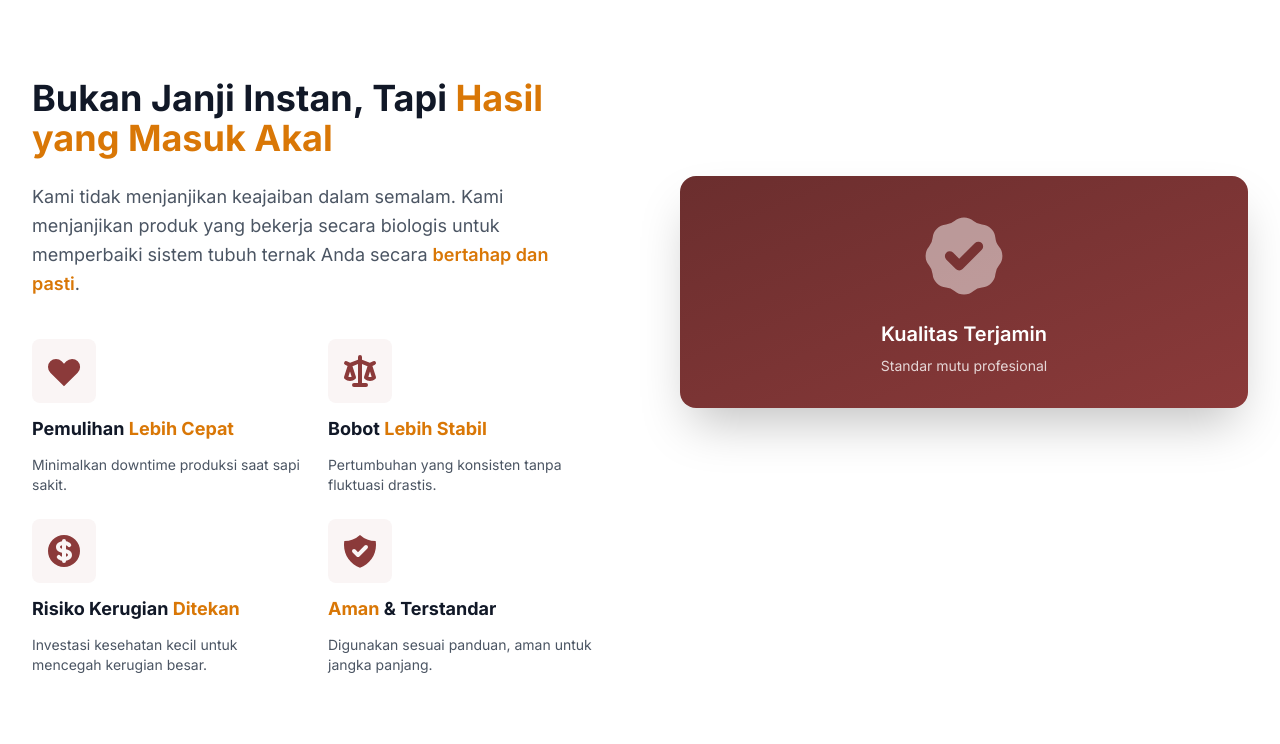
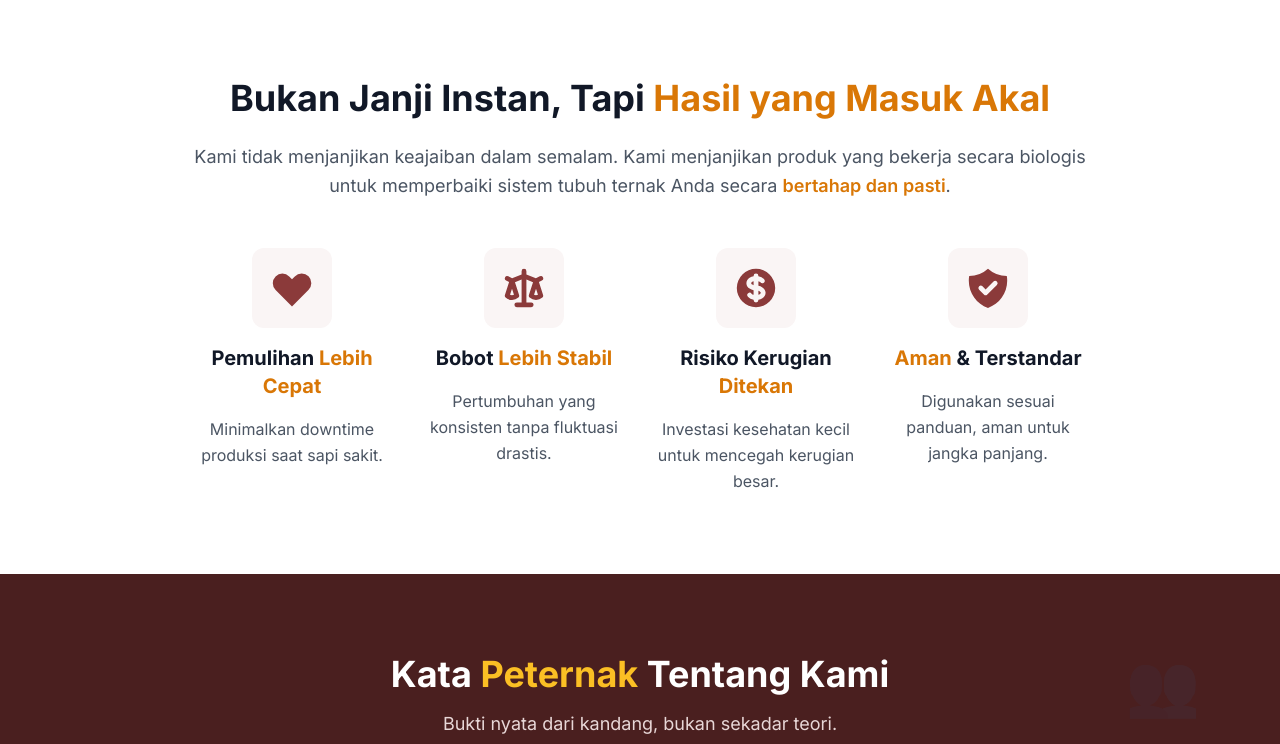
Before and after one commit to Fidzzzzz12/sadita-, a website: page Sadita/index.html in a window 1280 px wide. Shown: the part 3236-3980 px from the top of the page. Drawn offline with nearby package versions, Linux system fonts and the light colour scheme.

Commit message:
Add files via upload

```diff
--- a/Sadita/index.html
+++ b/Sadita/index.html
@@ -492,61 +492,45 @@
     <!-- Benefits Section -->
     <section class="py-20 bg-white">
       <div class="max-w-7xl mx-auto px-4 sm:px-6 lg:px-8">
-        <div class="flex flex-col lg:flex-row items-center gap-12 lg:gap-20">
-
-          <!-- Image Side (First on Mobile) -->
-          <div class="w-full lg:w-1/2 relative order-1 lg:order-2">
-            <div class="relative h-full min-h-[400px]">
-              <div class="w-full h-full rounded-2xl shadow-2xl bg-gradient-to-br from-brand-700 to-brand-600 flex items-center justify-center">
-                <div class="text-white text-center p-8">
-                  <svg class="w-24 h-24 mx-auto mb-4 opacity-50" fill="currentColor" viewBox="0 0 20 20"><path fill-rule="evenodd" d="M6.267 3.455a3.066 3.066 0 001.745-.723 3.066 3.066 0 013.976 0 3.066 3.066 0 001.745.723 3.066 3.066 0 012.812 2.812c.051.643.304 1.254.723 1.745a3.066 3.066 0 010 3.976 3.066 3.066 0 00-.723 1.745 3.066 3.066 0 01-2.812 2.812 3.066 3.066 0 00-1.745.723 3.066 3.066 0 01-3.976 0 3.066 3.066 0 00-1.745-.723 3.066 3.066 0 01-2.812-2.812 3.066 3.066 0 00-.723-1.745 3.066 3.066 0 010-3.976 3.066 3.066 0 00.723-1.745 3.066 3.066 0 012.812-2.812zm7.44 5.252a1 1 0 00-1.414-1.414L9 10.586 7.707 9.293a1 1 0 00-1.414 1.414l2 2a1 1 0 001.414 0l4-4z" clip-rule="evenodd"></path></svg>
-                  <p class="text-xl font-semibold">Kualitas Terjamin</p>
-                  <p class="text-sm text-white/80 mt-2">Standar mutu profesional</p>
-                </div>
-              </div>
-            </div>
-          </div>
-
-          <!-- Content Side (Second on Mobile) -->
-          <div class="w-full lg:w-1/2 order-2 lg:order-1">
+        <div class="text-center max-w-4xl mx-auto">
           <h2 class="text-3xl md:text-4xl font-bold text-gray-900 mb-6">
             Bukan Janji Instan, Tapi <span class="text-accent-600">Hasil yang Masuk Akal</span>
           </h2>
-            <p class="text-lg text-gray-600 mb-10 leading-relaxed">
+          <p class="text-lg text-gray-600 mb-12 leading-relaxed">
             Kami tidak menjanjikan keajaiban dalam semalam. Kami menjanjikan produk yang bekerja secara biologis untuk memperbaiki sistem tubuh ternak Anda secara <span class="text-accent-600 font-semibold">bertahap dan pasti</span>.
           </p>
-            <div class="grid grid-cols-2 gap-4 sm:gap-6">
-              <div class="flex flex-col gap-3">
-                <div class="p-3 bg-brand-50 rounded-lg w-fit">
-                  <svg class="w-10 h-10 text-brand-600" fill="currentColor" viewBox="0 0 20 20"><path fill-rule="evenodd" d="M3.172 5.172a4 4 0 015.656 0L10 6.343l1.172-1.171a4 4 0 115.656 5.656L10 17.657l-6.828-6.829a4 4 0 010-5.656z" clip-rule="evenodd"></path></svg>
+
+          <div class="grid grid-cols-2 md:grid-cols-2 lg:grid-cols-4 gap-6 lg:gap-8">
+            <div class="flex flex-col items-center text-center gap-4">
+              <div class="p-4 bg-brand-50 rounded-xl w-fit">
+                <svg class="w-12 h-12 text-brand-600" fill="currentColor" viewBox="0 0 20 20"><path fill-rule="evenodd" d="M3.172 5.172a4 4 0 015.656 0L10 6.343l1.172-1.171a4 4 0 115.656 5.656L10 17.657l-6.828-6.829a4 4 0 010-5.656z" clip-rule="evenodd"></path></svg>
               </div>
-                <h3 class="font-bold text-gray-900 text-lg">Pemulihan <span class="text-accent-600">Lebih Cepat</span></h3>
-                <p class="text-gray-600 text-sm">Minimalkan downtime produksi saat sapi sakit.</p>
+              <h3 class="font-bold text-gray-900 text-xl">Pemulihan <span class="text-accent-600">Lebih Cepat</span></h3>
+              <p class="text-gray-600 leading-relaxed">Minimalkan downtime produksi saat sapi sakit.</p>
             </div>
 
-              <div class="flex flex-col gap-3">
-                <div class="p-3 bg-brand-50 rounded-lg w-fit">
-                  <svg class="w-10 h-10 text-brand-600" fill="currentColor" viewBox="0 0 20 20"><path fill-rule="evenodd" d="M10 2a1 1 0 011 1v1.323l3.954 1.582 1.599-.8a1 1 0 01.894 1.79l-1.233.616 1.738 5.42a1 1 0 01-.285 1.05A3.989 3.989 0 0115 15a3.989 3.989 0 01-2.667-1.019 1 1 0 01-.285-1.05l1.715-5.349L11 6.477V16h2a1 1 0 110 2H7a1 1 0 110-2h2V6.477L6.237 7.582l1.715 5.349a1 1 0 01-.285 1.05A3.989 3.989 0 015 15a3.989 3.989 0 01-2.667-1.019 1 1 0 01-.285-1.05l1.738-5.42-1.233-.617a1 1 0 01.894-1.788l1.599.799L9 4.323V3a1 1 0 011-1zm-5 8.274l-.818 2.552c.25.112.526.174.818.174.292 0 .569-.062.818-.174L5 10.274zm10 0l-.818 2.552c.25.112.526.174.818.174.292 0 .569-.062.818-.174L15 10.274z" clip-rule="evenodd"></path></svg>
+            <div class="flex flex-col items-center text-center gap-4">
+              <div class="p-4 bg-brand-50 rounded-xl w-fit">
+                <svg class="w-12 h-12 text-brand-600" fill="currentColor" viewBox="0 0 20 20"><path fill-rule="evenodd" d="M10 2a1 1 0 011 1v1.323l3.954 1.582 1.599-.8a1 1 0 01.894 1.79l-1.233.616 1.738 5.42a1 1 0 01-.285 1.05A3.989 3.989 0 0115 15a3.989 3.989 0 01-2.667-1.019 1 1 0 01-.285-1.05l1.715-5.349L11 6.477V16h2a1 1 0 110 2H7a1 1 0 110-2h2V6.477L6.237 7.582l1.715 5.349a1 1 0 01-.285 1.05A3.989 3.989 0 015 15a3.989 3.989 0 01-2.667-1.019 1 1 0 01-.285-1.05l1.738-5.42-1.233-.617a1 1 0 01.894-1.788l1.599.799L9 4.323V3a1 1 0 011-1zm-5 8.274l-.818 2.552c.25.112.526.174.818.174.292 0 .569-.062.818-.174L5 10.274zm10 0l-.818 2.552c.25.112.526.174.818.174.292 0 .569-.062.818-.174L15 10.274z" clip-rule="evenodd"></path></svg>
               </div>
-                <h3 class="font-bold text-gray-900 text-lg">Bobot <span class="text-accent-600">Lebih Stabil</span></h3>
-                <p class="text-gray-600 text-sm">Pertumbuhan yang konsisten tanpa fluktuasi drastis.</p>
+              <h3 class="font-bold text-gray-900 text-xl">Bobot <span class="text-accent-600">Lebih Stabil</span></h3>
+              <p class="text-gray-600 leading-relaxed">Pertumbuhan yang konsisten tanpa fluktuasi drastis.</p>
             </div>
 
-              <div class="flex flex-col gap-3">
-                <div class="p-3 bg-brand-50 rounded-lg w-fit">
-                  <svg class="w-10 h-10 text-brand-600" fill="currentColor" viewBox="0 0 20 20"><path d="M8.433 7.418c.155-.103.346-.196.567-.267v1.698a2.305 2.305 0 01-.567-.267C8.07 8.34 8 8.114 8 8c0-.114.07-.34.433-.582zM11 12.849v-1.698c.22.071.412.164.567.267.364.243.433.468.433.582 0 .114-.07.34-.433.582a2.305 2.305 0 01-.567.267z"></path><path fill-rule="evenodd" d="M10 18a8 8 0 100-16 8 8 0 000 16zm1-13a1 1 0 10-2 0v.092a4.535 4.535 0 00-1.676.662C6.602 6.234 6 7.009 6 8c0 .99.602 1.765 1.324 2.246.48.32 1.054.545 1.676.662v1.941c-.391-.127-.68-.317-.843-.504a1 1 0 10-1.51 1.31c.562.649 1.413 1.076 2.353 1.253V15a1 1 0 102 0v-.092a4.535 4.535 0 001.676-.662C13.398 13.766 14 12.991 14 12c0-.99-.602-1.765-1.324-2.246A4.535 4.535 0 0011 9.092V7.151c.391.127.68.317.843.504a1 1 0 101.511-1.31c-.563-.649-1.413-1.076-2.354-1.253V5z" clip-rule="evenodd"></path></svg>
+            <div class="flex flex-col items-center text-center gap-4">
+              <div class="p-4 bg-brand-50 rounded-xl w-fit">
+                <svg class="w-12 h-12 text-brand-600" fill="currentColor" viewBox="0 0 20 20"><path d="M8.433 7.418c.155-.103.346-.196.567-.267v1.698a2.305 2.305 0 01-.567-.267C8.07 8.34 8 8.114 8 8c0-.114.07-.34.433-.582zM11 12.849v-1.698c.22.071.412.164.567.267.364.243.433.468.433.582 0 .114-.07.34-.433.582a2.305 2.305 0 01-.567.267z"></path><path fill-rule="evenodd" d="M10 18a8 8 0 100-16 8 8 0 000 16zm1-13a1 1 0 10-2 0v.092a4.535 4.535 0 00-1.676.662C6.602 6.234 6 7.009 6 8c0 .99.602 1.765 1.324 2.246.48.32 1.054.545 1.676.662v1.941c-.391-.127-.68-.317-.843-.504a1 1 0 10-1.51 1.31c.562.649 1.413 1.076 2.353 1.253V15a1 1 0 102 0v-.092a4.535 4.535 0 001.676-.662C13.398 13.766 14 12.991 14 12c0-.99-.602-1.765-1.324-2.246A4.535 4.535 0 0011 9.092V7.151c.391.127.68.317.843.504a1 1 0 101.511-1.31c-.563-.649-1.413-1.076-2.354-1.253V5z" clip-rule="evenodd"></path></svg>
               </div>
-                <h3 class="font-bold text-gray-900 text-lg">Risiko Kerugian <span class="text-accent-600">Ditekan</span></h3>
-                <p class="text-gray-600 text-sm">Investasi kesehatan kecil untuk mencegah kerugian besar.</p>
+              <h3 class="font-bold text-gray-900 text-xl">Risiko Kerugian <span class="text-accent-600">Ditekan</span></h3>
+              <p class="text-gray-600 leading-relaxed">Investasi kesehatan kecil untuk mencegah kerugian besar.</p>
             </div>
 
-              <div class="flex flex-col gap-3">
-                <div class="p-3 bg-brand-50 rounded-lg w-fit">
-                  <svg class="w-10 h-10 text-brand-600" fill="currentColor" viewBox="0 0 20 20"><path fill-rule="evenodd" d="M2.166 4.999A11.954 11.954 0 0010 1.944 11.954 11.954 0 0017.834 5c.11.65.166 1.32.166 2.001 0 5.225-3.34 9.67-8 11.317C5.34 16.67 2 12.225 2 7c0-.682.057-1.35.166-2.001zm11.541 3.708a1 1 0 00-1.414-1.414L9 10.586 7.707 9.293a1 1 0 00-1.414 1.414l2 2a1 1 0 001.414 0l4-4z" clip-rule="evenodd"></path></svg>
+            <div class="flex flex-col items-center text-center gap-4">
+              <div class="p-4 bg-brand-50 rounded-xl w-fit">
+                <svg class="w-12 h-12 text-brand-600" fill="currentColor" viewBox="0 0 20 20"><path fill-rule="evenodd" d="M2.166 4.999A11.954 11.954 0 0010 1.944 11.954 11.954 0 0017.834 5c.11.65.166 1.32.166 2.001 0 5.225-3.34 9.67-8 11.317C5.34 16.67 2 12.225 2 7c0-.682.057-1.35.166-2.001zm11.541 3.708a1 1 0 00-1.414-1.414L9 10.586 7.707 9.293a1 1 0 00-1.414 1.414l2 2a1 1 0 001.414 0l4-4z" clip-rule="evenodd"></path></svg>
               </div>
-                <h3 class="font-bold text-gray-900 text-lg"><span class="text-accent-600">Aman</span> & Terstandar</h3>
-                <p class="text-gray-600 text-sm">Digunakan sesuai panduan, aman untuk jangka panjang.</p>
-              </div>
+              <h3 class="font-bold text-gray-900 text-xl"><span class="text-accent-600">Aman</span> & Terstandar</h3>
+              <p class="text-gray-600 leading-relaxed">Digunakan sesuai panduan, aman untuk jangka panjang.</p>
             </div>
           </div>
         </div>
@@ -735,7 +719,7 @@
     <footer class="bg-gray-800 text-white py-8">
       <div class="max-w-7xl mx-auto px-4 text-center">
         <p class="text-gray-300">
-          &copy; 2026 <span class="font-semibold">PT. Satwa Medika Utama</span>. All rights reserved.
+          &copy; 2026 <a href="https://sadita.id/" target="_blank" class="font-semibold text-gray-300 hover:text-white transition-colors">PT. Satwa Medika Utama</a>. All rights reserved.
         </p>
       </div>
     </footer>
```
Lines whose indentation alone changed are shown as unchanged.
